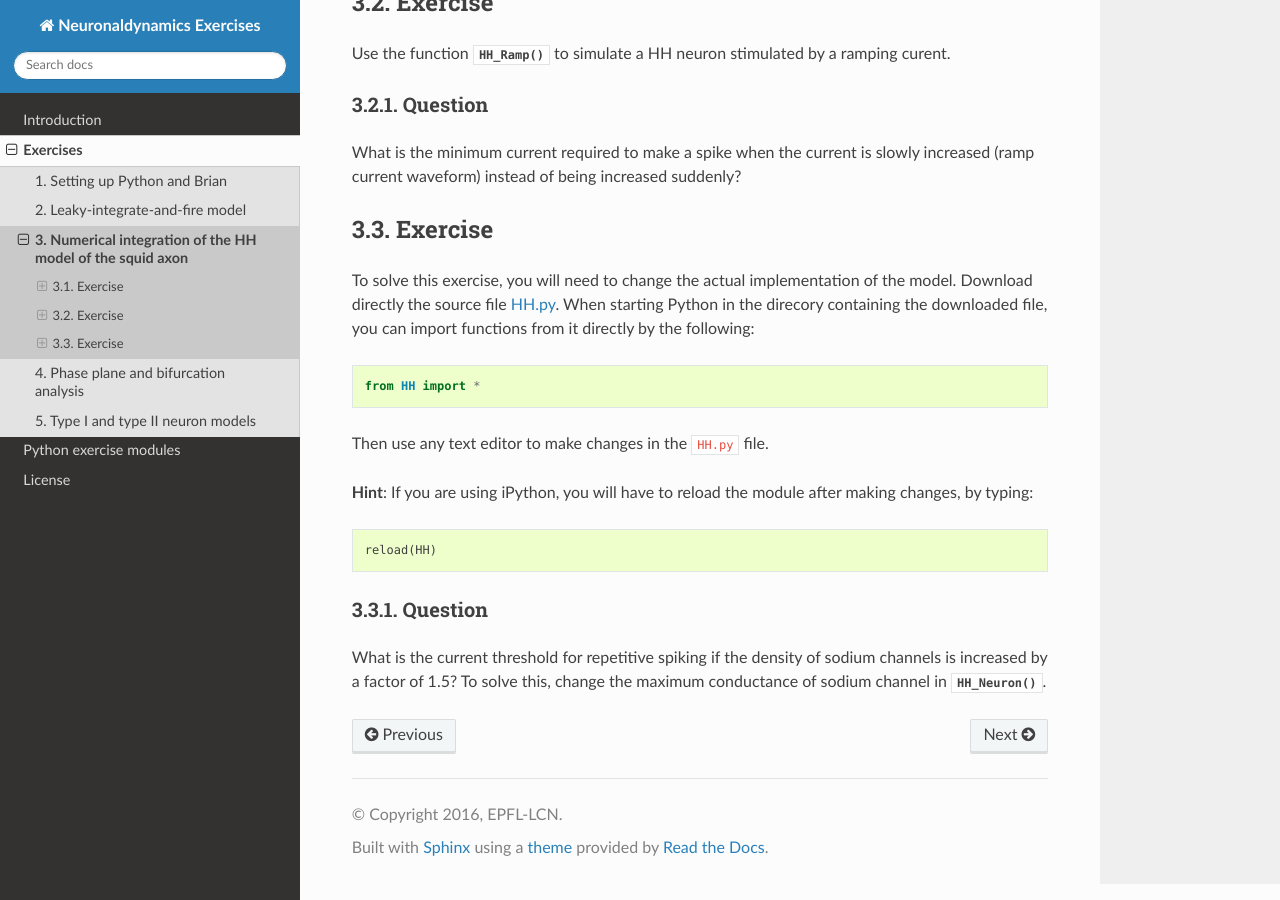
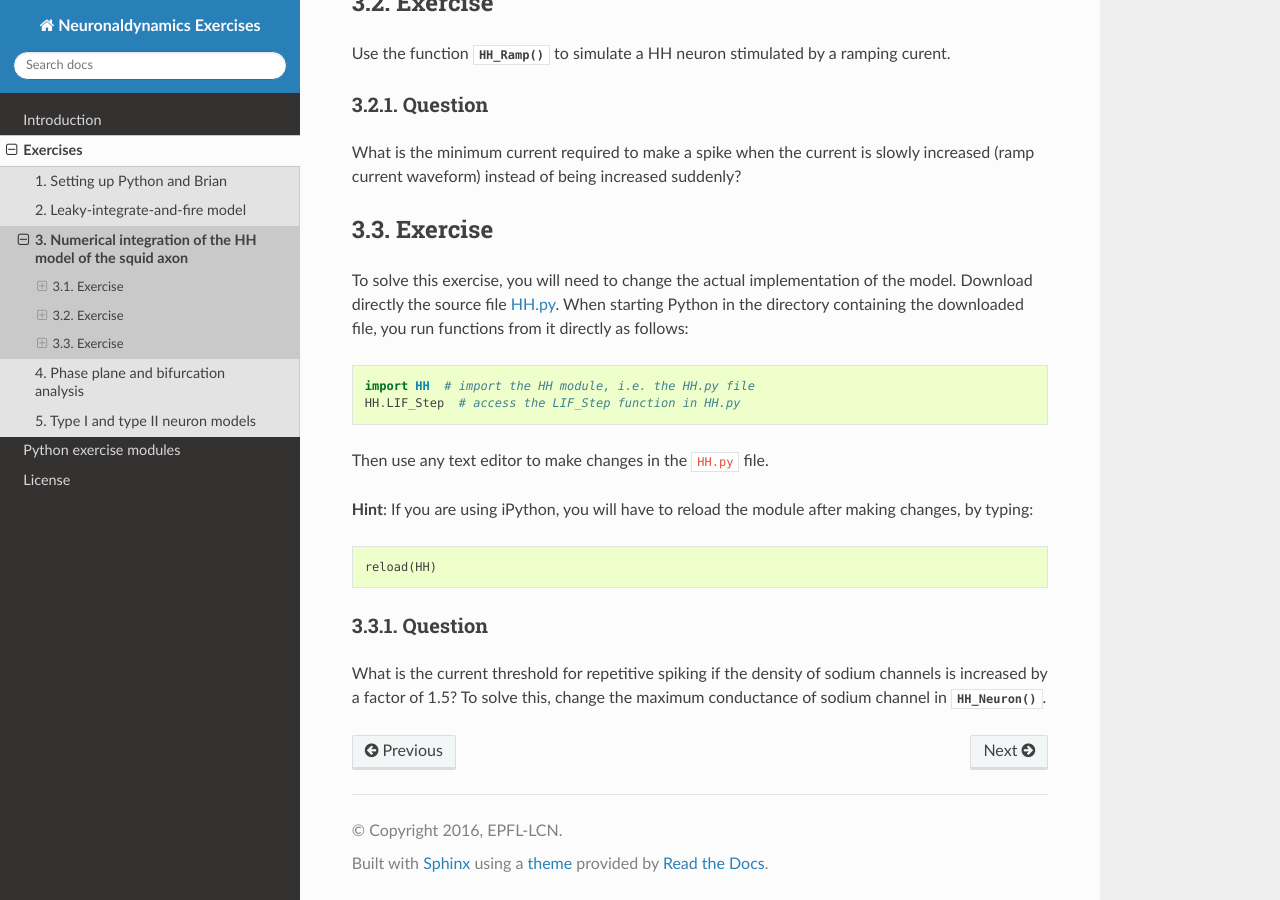
Before and after one commit to EPFL-LCN/neuronaldynamics-exercises, a Sphinx documentation site: the page built from doc/exercises/hodgkin-huxley.rst, in a window 1280 px wide and 900 px high, scrolled down 1142 px. Built offline with Sphinx 7.4.7 and the Read the Docs theme 2.0.0, drawn with Linux system fonts in a browser that asks for light colours; the version number could not be read and is left out.

Commit message:
Corrections to Exercise 2;

```diff
--- a/doc/exercises/hodgkin-huxley.rst
+++ b/doc/exercises/hodgkin-huxley.rst
@@ -62,11 +62,12 @@ What is the minimum current required to make a spike when the current is slowly
 Exercise
 --------
 
-To solve this exercise, you will need to change the actual implementation of the model. Download directly the source file `HH.py <https://github.com/EPFL-LCN/neuronaldynamics-exercises/blob/master/neurodynex/hodgkin_huxley/HH.py>`__. When starting Python in the direcory containing the downloaded file, you can import functions from it directly by the following:
+To solve this exercise, you will need to change the actual implementation of the model. Download directly the source file `HH.py <https://raw.githubusercontent.com/EPFL-LCN/neuronaldynamics-exercises/master/neurodynex/hodgkin_huxley/HH.py>`_. When starting Python in the directory containing the downloaded file, you run functions from it directly as follows:
 
 .. code-block:: py
 
-	from HH import *
+	import HH  # import the HH module, i.e. the HH.py file
+	HH.LIF_Step  # access the LIF_Step function in HH.py
 
 Then use any text editor to make changes in the ``HH.py`` file.
 
```
